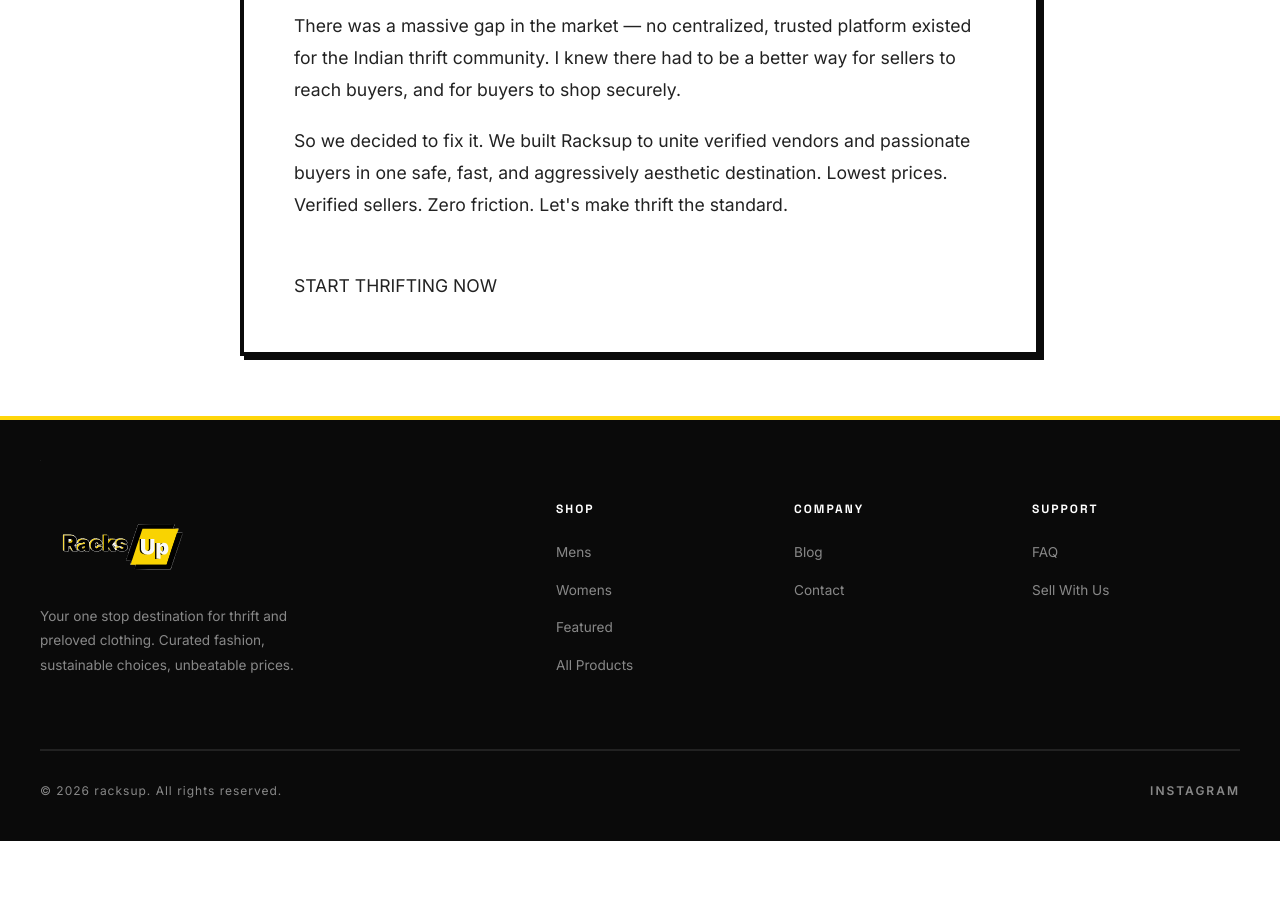
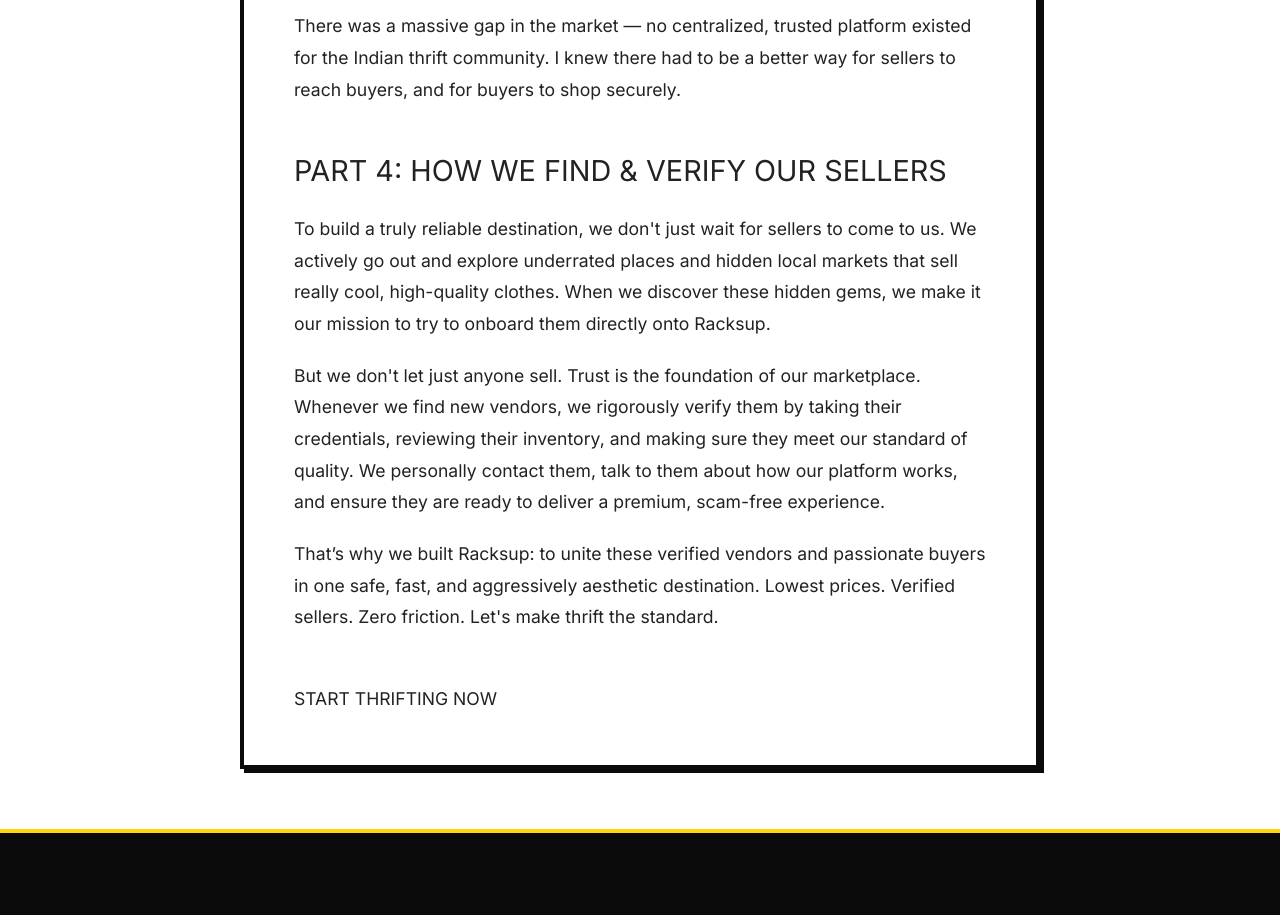
Before and after one commit to rhythm-sarma/merketplace, a Next.js app: page /blog in a window 1280 px wide. Shown: the part 1500-2415 px from the top of the page. Before the commit the page ends 2341 px from the top, so only its background shows below. Built offline with nearby package versions, Linux system fonts and the light colour scheme.

Commit message:
Update blog with vendor verification and SEO content

```diff
--- a/src/app/blog/page.tsx
+++ b/src/app/blog/page.tsx
@@ -69,8 +69,19 @@
             <p style={{ marginBottom: "20px" }}>
               There was a massive gap in the market — no centralized, trusted platform existed for the Indian thrift community. I knew there had to be a better way for sellers to reach buyers, and for buyers to shop securely.
             </p>
+
+            <h2 style={{ fontSize: "1.8rem", textTransform: "uppercase", marginTop: "40px", marginBottom: "16px" }}>
+              Part 4: How We Find & Verify Our Sellers
+            </h2>
+            <p style={{ marginBottom: "20px" }}>
+              To build a truly reliable destination, we don't just wait for sellers to come to us. We actively go out and explore underrated places and hidden local markets that sell really cool, high-quality clothes. When we discover these hidden gems, we make it our mission to try to onboard them directly onto Racksup.
+            </p>
+            <p style={{ marginBottom: "20px" }}>
+              But we don't let just anyone sell. Trust is the foundation of our marketplace. Whenever we find new vendors, we rigorously verify them by taking their credentials, reviewing their inventory, and making sure they meet our standard of quality. We personally contact them, talk to them about how our platform works, and ensure they are ready to deliver a premium, scam-free experience.
+            </p>
+
             <p style={{ marginBottom: "30px" }}>
-              So we decided to fix it. We built Racksup to unite verified vendors and passionate buyers in one safe, fast, and aggressively aesthetic destination. Lowest prices. Verified sellers. Zero friction. Let's make thrift the standard.
+              That’s why we built Racksup: to unite these verified vendors and passionate buyers in one safe, fast, and aggressively aesthetic destination. Lowest prices. Verified sellers. Zero friction. Let's make thrift the standard.
             </p>
 
             <Link href="/shop" className="hero-btn" style={{ display: "inline-block", marginTop: "20px", textDecoration: "none" }}>
```
